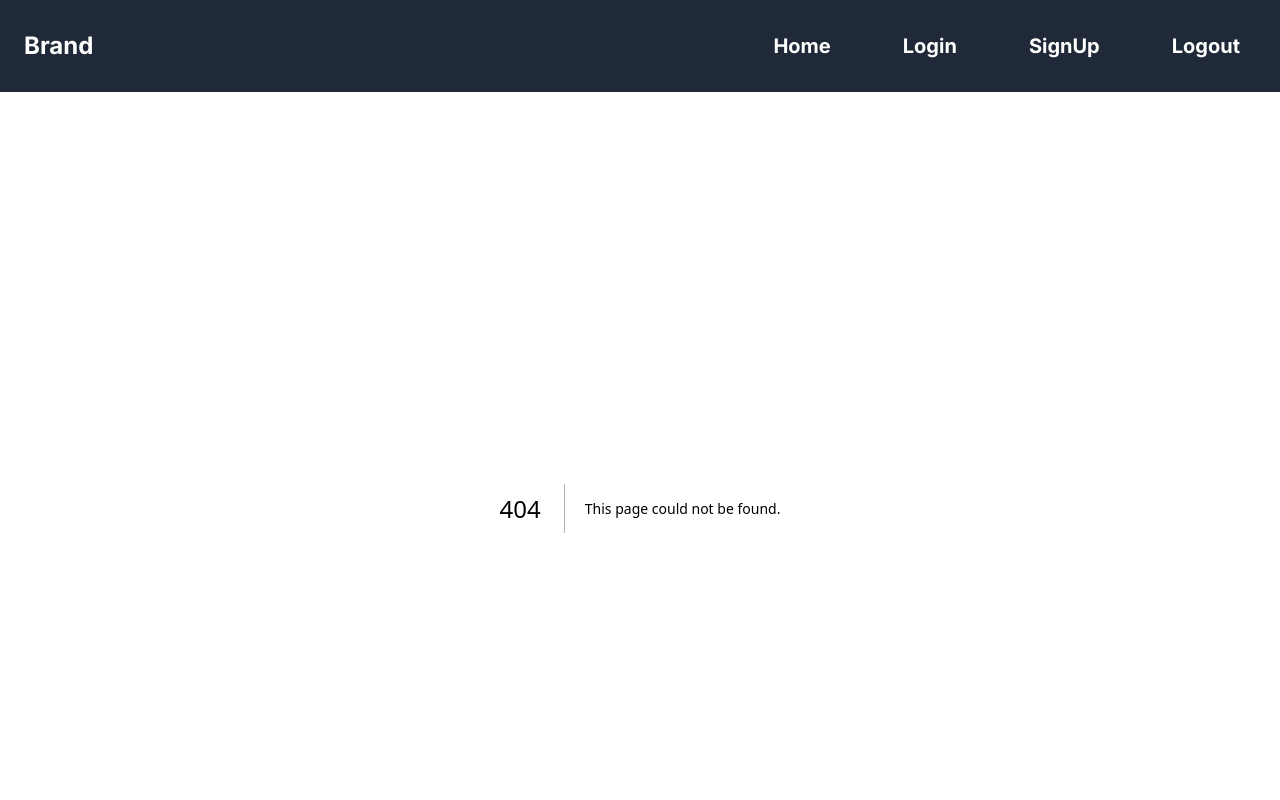
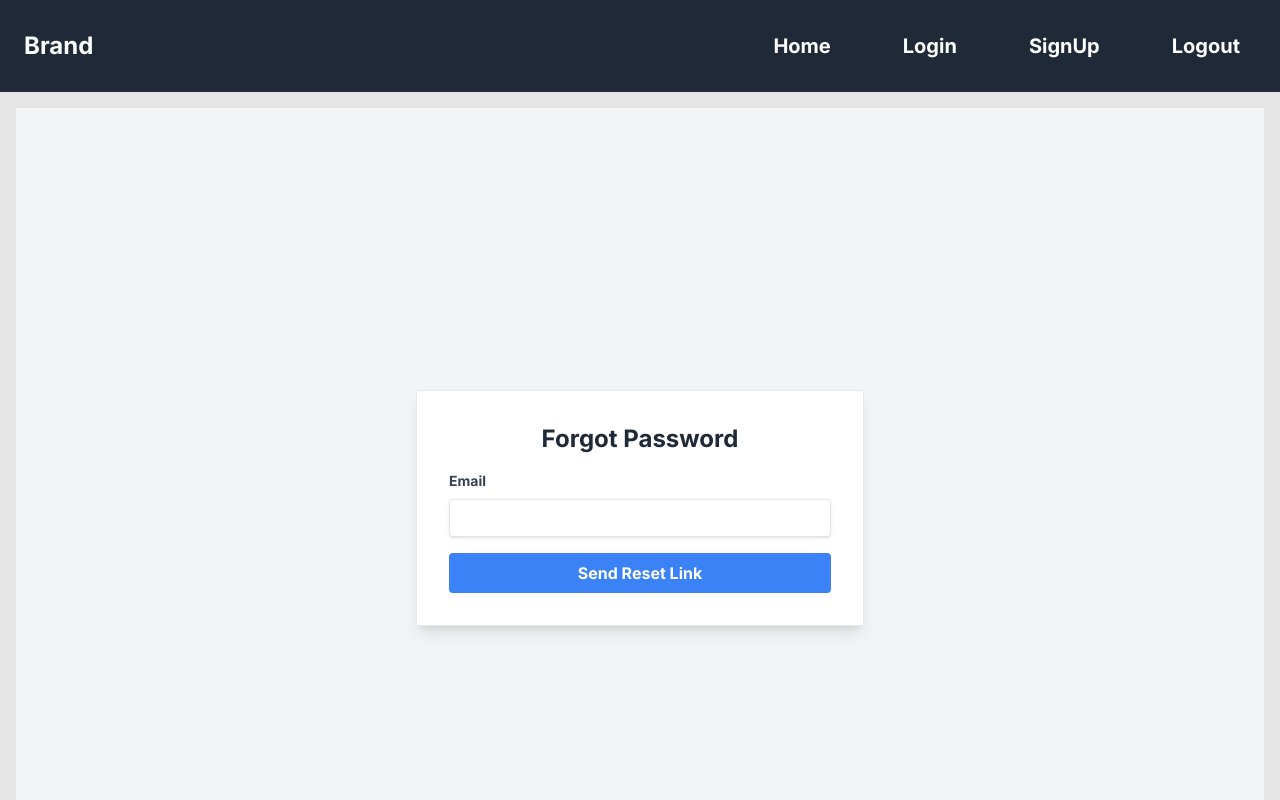
Before and after one commit to Fatima-Kabalan/login-signup-nextjs, a Next.js app: page /forgot-password in a window 1280 px wide. Before the commit this address had no page. Shown: the top 800 px of the page. Built offline with nearby package versions, Linux system fonts and the light colour scheme.

Commit message:
creating forgot password page

```diff
--- /dev/null
+++ b/app/forgot-password/page.tsx
@@ -0,0 +1,63 @@
+"use client";
+import { useState } from "react";
+
+export default function ForgotPassword() {
+  const [email, setEmail] = useState("");
+  const [message, setMessage] = useState("");
+
+  const handleSubmit = async (e: React.FormEvent) => {
+    e.preventDefault();
+
+    try {
+      const res = await fetch("/api/auth/forgot-password", {
+        method: "POST",
+        headers: {
+          "Content-Type": "application/json",
+        },
+        body: JSON.stringify({ email }),
+      });
+
+      // Make sure the response is read only once
+      const data = await res.json();
+
+      if (res.ok) {
+        setMessage("Password reset link sent to your email");
+      } else {
+        setMessage(data.message || "Something went wrong");
+      }
+    } catch (error) {
+      console.error("Error during password reset:", error);
+      setMessage("An error occurred. Please try again.");
+    }
+  };
+
+  return (
+    <div className="min-h-screen flex items-center justify-center bg-gray-100">
+      <form
+        onSubmit={handleSubmit}
+        className="flex flex-col  w-full max-w-md border rounded-sm shadow-lg bg-white p-8 gap-4"
+      >
+        <h1 className="font-bold text-2xl text-center text-gray-800">
+          Forgot Password
+        </h1>
+        {message && <p className="mb-4 text-center text-red-500">{message}</p>}
+        <div className="flex flex-col gap-2">
+          <label className="block text-gray-700 text-sm font-bold">Email</label>
+          <input
+            type="email"
+            value={email}
+            onChange={(e) => setEmail(e.target.value)}
+            className="shadow appearance-none border rounded w-full py-2 px-3 text-gray-700 leading-tight focus:outline-none"
+            required
+          />
+        </div>
+        <button
+          type="submit"
+          className="w-full bg-blue-500 hover:bg-blue-700 text-white font-bold py-2 px-4 rounded focus:outline-none"
+        >
+          Send Reset Link
+        </button>
+      </form>
+    </div>
+  );
+}
```
